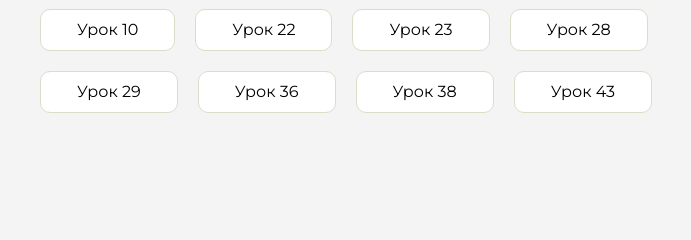
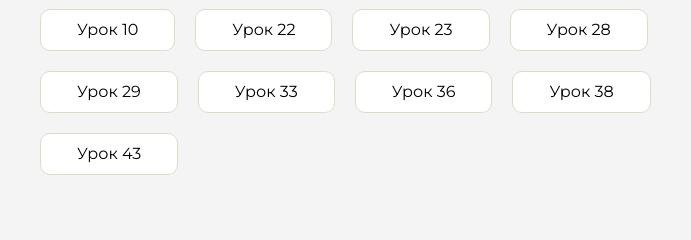
Before and after one commit to AhmanLog/Homework, a plain HTML site: page index.html in a window 1280 px wide. Shown: the part 229-469 px from the top of the page, 416-1107 px from the left. Drawn offline with Linux system fonts and the light colour scheme.

Commit message:
Update index.html

```diff
--- a/index.html
+++ b/index.html
@@ -108,6 +108,9 @@
                         <a href="lesson 29/index.html">Урок 29</a>
                     </li>
                      <li class="content__list-item">
+                        <a href="lesson33/index.html">Урок 33</a>
+                    </li>
+                     <li class="content__list-item">
                         <a href="lesson36/index.html">Урок 36</a>
                     </li>
                      <li class="content__list-item">
```
